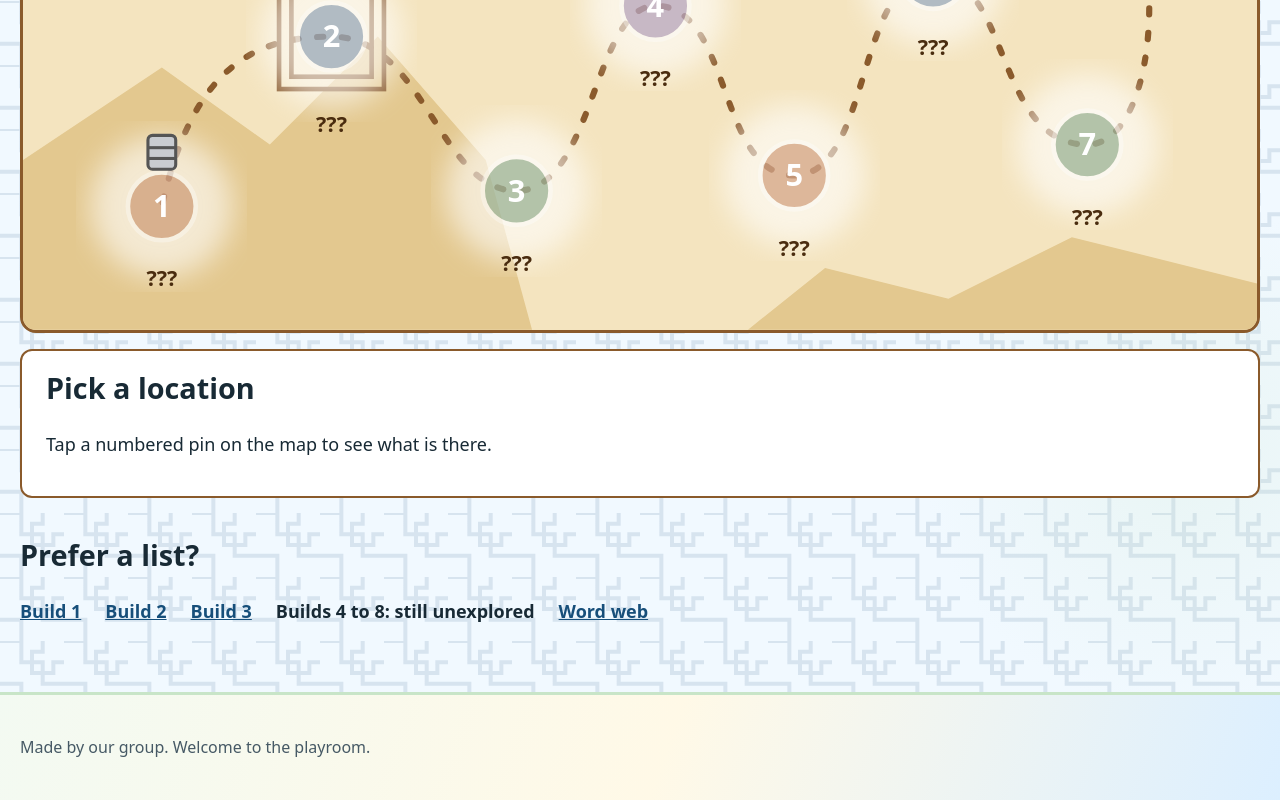
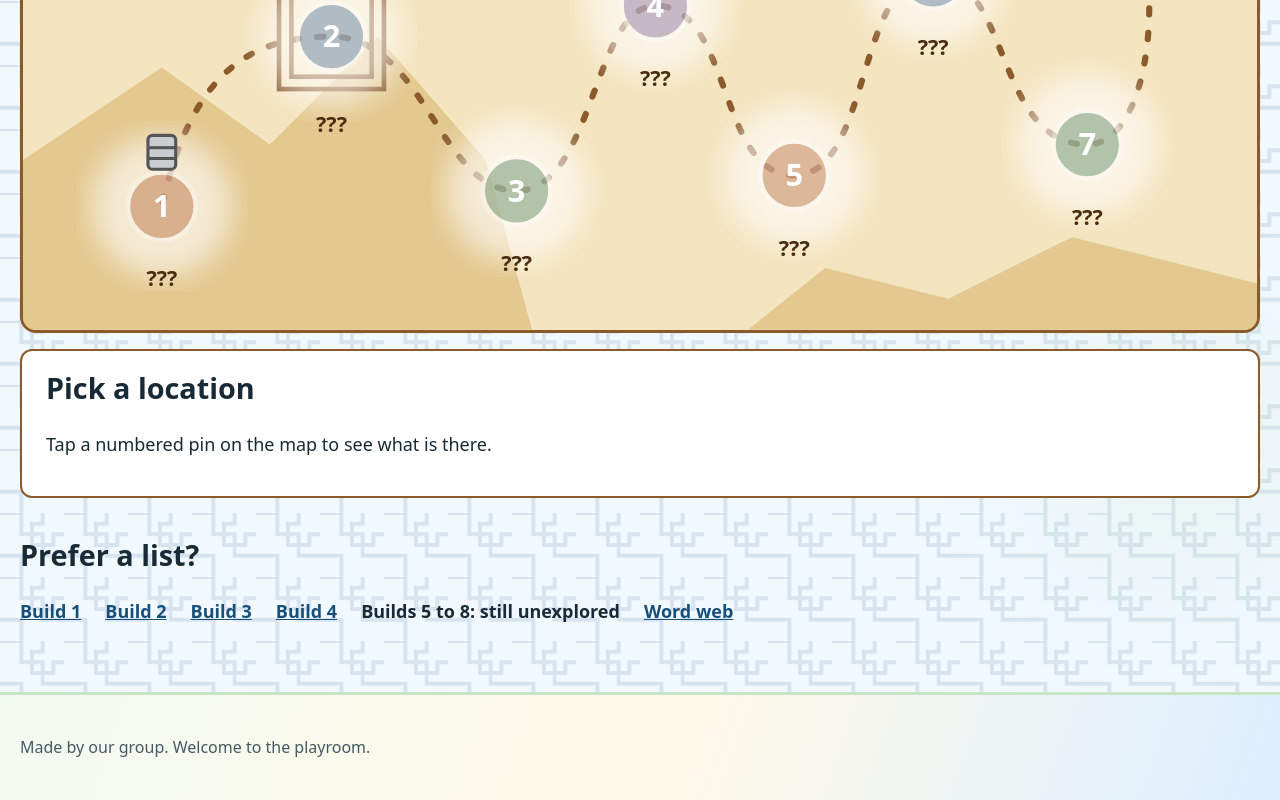
Before and after one commit to um-lrc-hnr241/2026-fall-teddy, a plain HTML site: page park-map.html in a window 1280 px wide. Shown: the part 767-1567 px from the top of the page. Drawn offline with Linux system fonts and the light colour scheme.

Commit message:
Update park-map.html with new builds and descriptions

```diff
--- a/park-map.html
+++ b/park-map.html
@@ -89,7 +89,8 @@
       <li><a href="build-1.html">Build 1</a></li>
       <li><a href="build-2.html">Build 2</a></li>
       <li><a href="build-3.html">Build 3</a></li>
-      <li>Builds 4 to 8: still unexplored</li>
+      <li><a href="build-4.html">Build 4</a></li>
+      <li>Builds 5 to 8: still unexplored</li>
       <li><a href="word-web.html">Word web</a></li>
     </ul>
   </main>
@@ -107,7 +108,7 @@
       { x: 90, y: 360, name: 'Sweetwater', text: 'Six essays asking how patterns, objects, and other people take part in consciousness, using Gell’s Art and Agency.', href: 'build-1.html' },
       { x: 200, y: 250, name: 'The Maze', text: 'The group essay: Westworld’s hosts, the tin can, and the maze, read through Gell’s ideas about objects and agency.', href: 'build-2.html' },
       { x: 320, y: 350, name: 'The Mesa', text: 'Five essays that each take one quality of consciousness, like narration, phenomenality, or reflexivity, and test it against Gell.', href: 'build-3.html' },
-      { x: 410, y: 230, name: 'The Ridge', text: soon },
+      { x: 410, y: 230, name: 'The Ridge', text: 'Four essays that each raise an objection to the writer’s own Build 3 claim, then respond to it.', href: 'build-4.html' },
       { x: 500, y: 340, name: 'Red Canyon', text: soon },
       { x: 590, y: 210, name: 'Dry Creek', text: soon },
       { x: 690, y: 320, name: 'The Saloon', text: soon },
```
